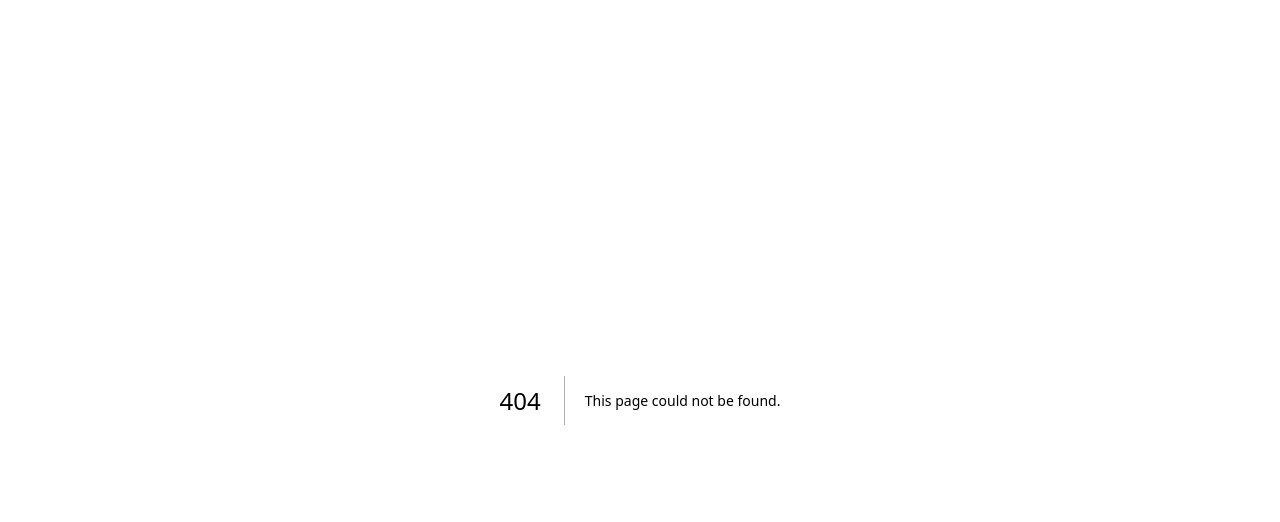
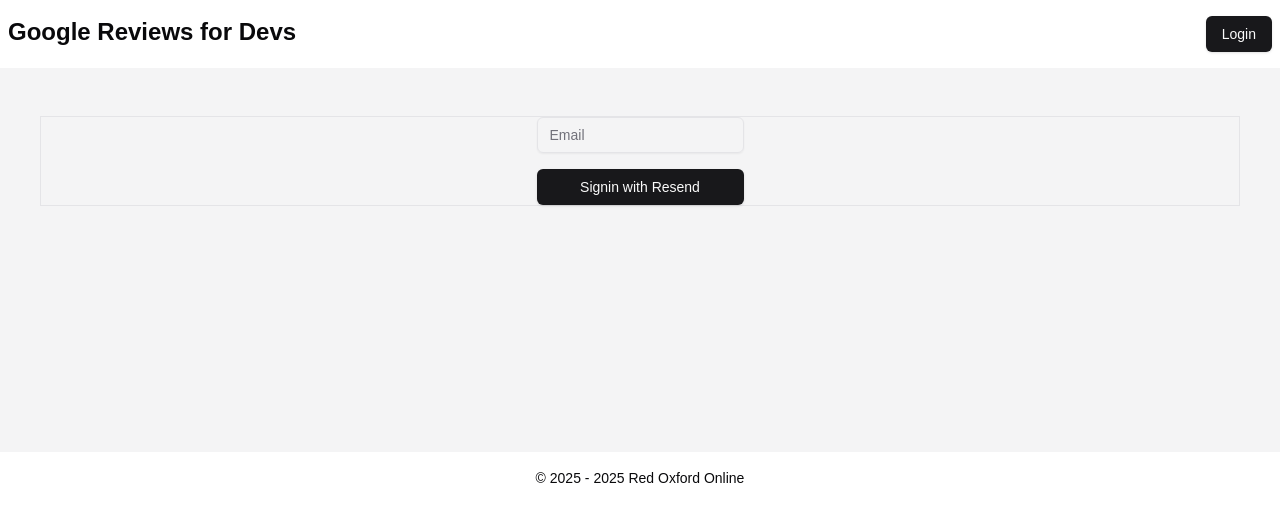
Before and after one commit to DavidASix/web-dev-tools, a Next.js app: page /login in a window 1280 px wide. Before the commit this address had no page. Shown: the top 522 px of the page. Built offline with nearby package versions, Linux system fonts and the light colour scheme; no server answers.

Commit message:
Added login page

```diff
--- /dev/null
+++ b/src/app/(site)/layout.tsx
@@ -0,0 +1,21 @@
+import type { Metadata } from "next";
+import Navigation from "@/components/structure/Navigation";
+import Footer from "@/components/structure/Footer";
+
+export const metadata: Metadata = {
+  title: "Google Reviews for Devs",
+};
+
+export default function SiteLayout({
+  children,
+}: Readonly<{
+  children: React.ReactNode;
+}>) {
+  return (
+    <>
+      <Navigation noLoader />
+      <main>{children}</main>
+      <Footer />
+    </>
+  );
+}
--- /dev/null
+++ b/src/app/(site)/login/page.tsx
@@ -0,0 +1,30 @@
+import React from "react";
+import { signIn, auth } from "~/auth";
+import { redirect } from "next/navigation";
+import { Input } from "@/components/ui/input";
+import { Button } from "@/components/ui/button";
+
+export default async function Home() {
+  const session = await auth();
+  const user = session?.user;
+
+  const handleSignIn = async (formData: FormData) => {
+    "use server";
+    await signIn("resend", formData);
+  };
+
+  if (user) {
+    redirect("/");
+  }
+
+  return (
+    <section className="section section-padding min-h-96 bg-muted">
+      <div className="content flex flex-col items-center justify-center border">
+        <form action={handleSignIn} className="flex flex-col gap-4">
+          <Input type="text" name="email" placeholder="Email" />
+          <Button type="submit">Signin with Resend</Button>
+        </form>
+      </div>
+    </section>
+  );
+}
```
